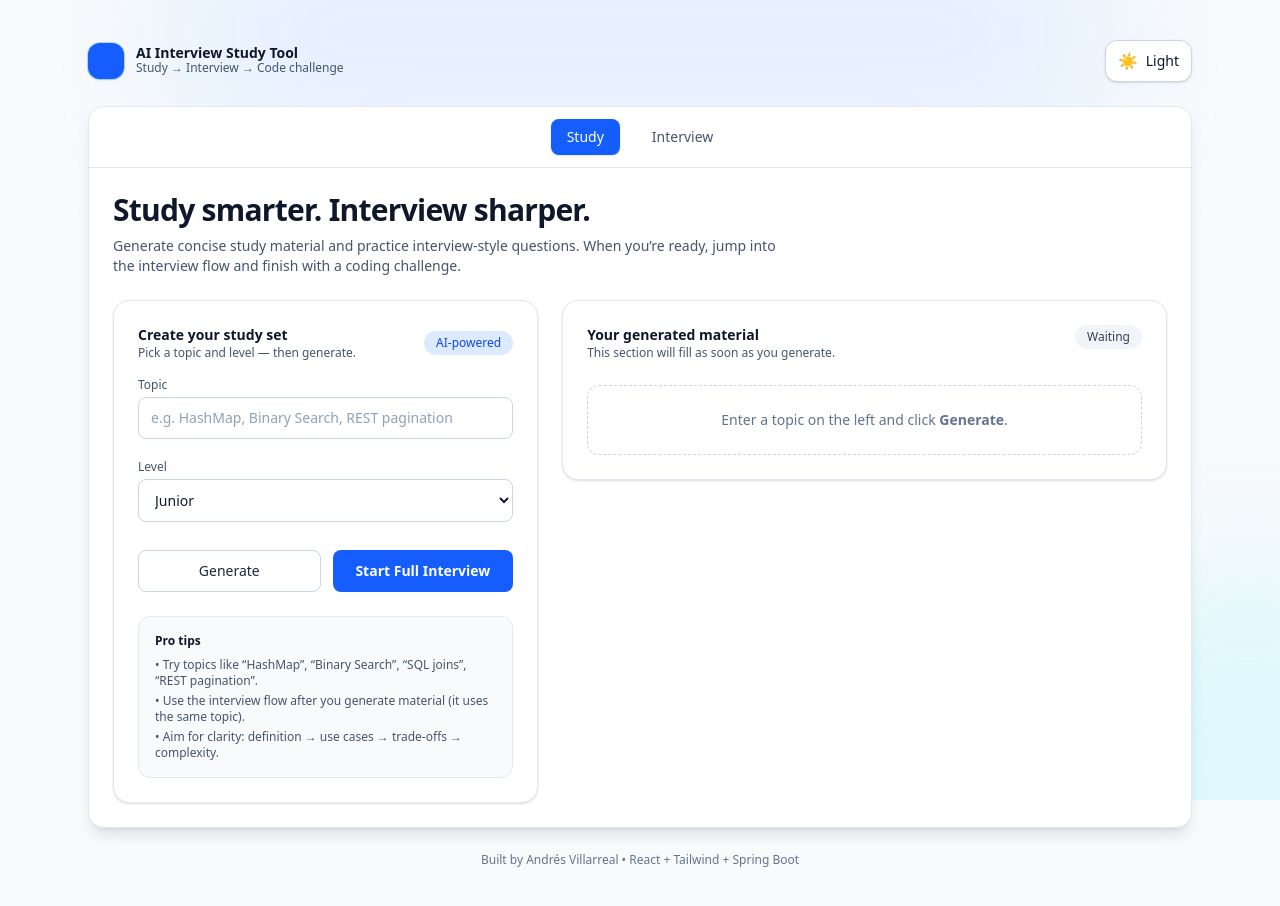
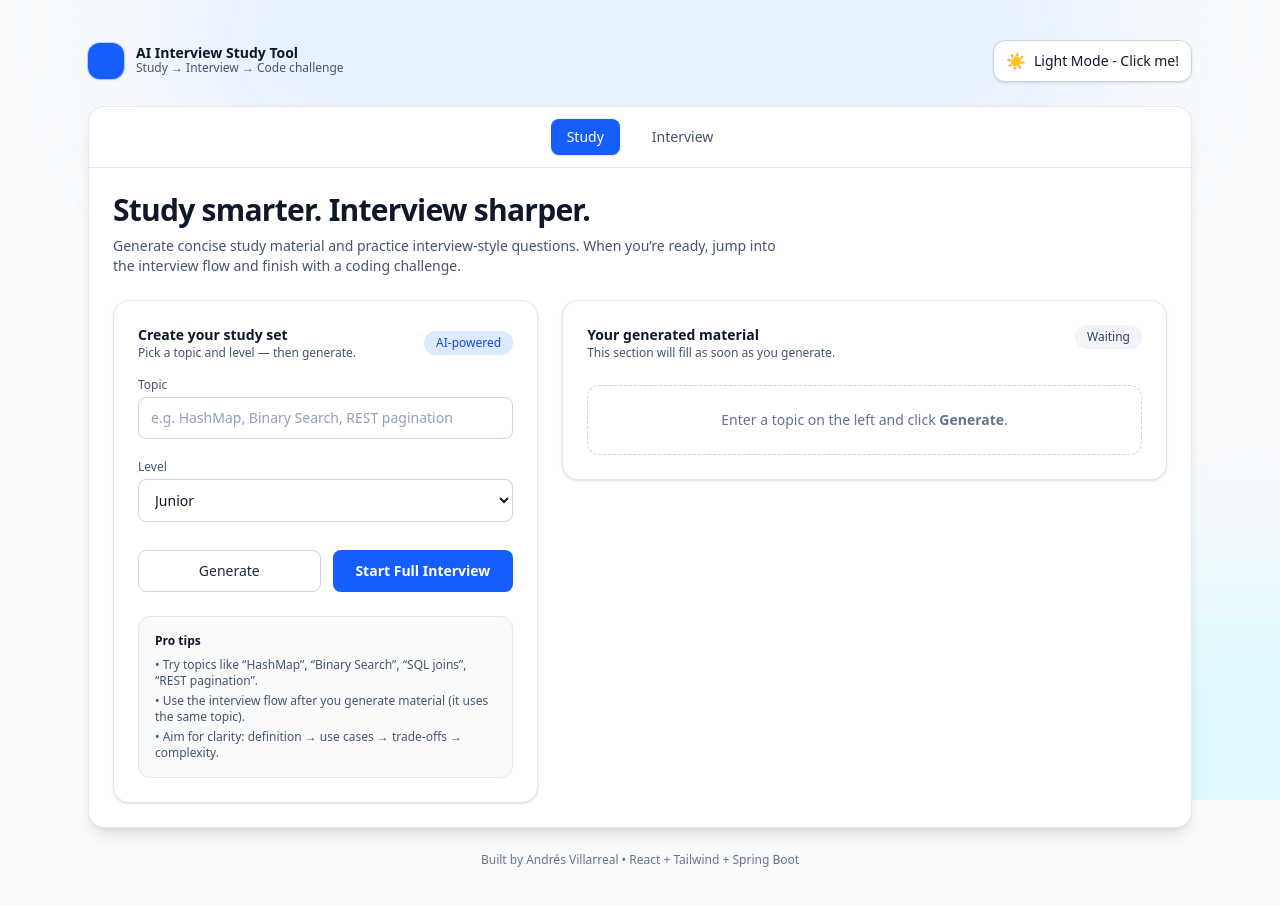
Before and after one commit to andres1998-byte/ai-interview-study-tool-frontend, a React (Vite) app: page / in a window 1280 px wide. Built offline with nearby package versions, Linux system fonts and the light colour scheme.

Commit message:
Updated App.jsx

```diff
--- a/src/App.jsx
+++ b/src/App.jsx
@@ -72,12 +72,12 @@ export default function App() {
           <button
             type="button"
             onClick={toggleTheme}
-            className="inline-flex items-center gap-2 rounded-xl border border-slate-300 bg-white px-3 py-2 text-sm font-medium text-slate-900 shadow-sm transition hover:bg-slate-50 hover:shadow-md dark:border-slate-700 dark:bg-slate-800 dark:text-slate-100 dark:hover:bg-slate-700"
+            className="inline-flex items-center gap-2 rounded-xl border border-slate-300 bg-white px-3 py-2 text-sm font-medium text-slate-900 shadow-sm transition hover:bg-slate-50 hover:shadow-md dark:border-yellow-500 dark:bg-yellow-500 dark:text-black dark:hover:bg-yellow-400"
           >
             <span className="text-base">
               {theme === "dark" ? "🌙" : "☀️"}
             </span>
-            <span className="hidden sm:inline">{themeLabel}</span>
+            <span className="hidden sm:inline">{themeLabel} Mode - Click me!</span>
           </button>
         </div>
 
```
